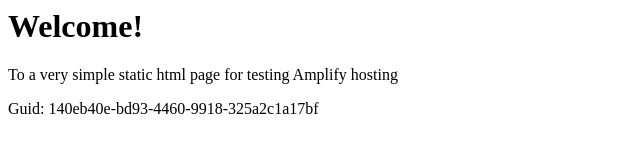
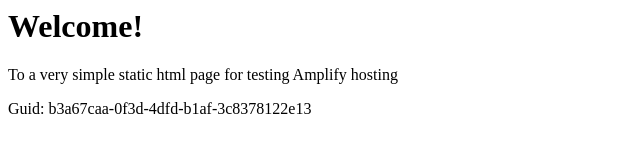
Before and after one commit to aws-aemilia-kix/Github-PR-Commit-Integration-Test-DoNotTouch-Gith-BKMSSQOA-v1-preprod-ap-northeast-3, a website: page src/index.html in a window 1280 px wide. Shown: the full height of the page, 0-640 px from the left. Drawn offline with Linux system fonts and the light colour scheme.

Commit message:
commit from integ tests

```diff
--- a/src/index.html
+++ b/src/index.html
@@ -12,6 +12,6 @@
 <body>
     <h1>Welcome!</h1>
     <p>To a very simple static html page for testing Amplify hosting</p>
-    <p>Guid: 140eb40e-bd93-4460-9918-325a2c1a17bf</p></body>
+    <p>Guid: b3a67caa-0f3d-4dfd-b1af-3c8378122e13</p></body>
 
 </html>
```
